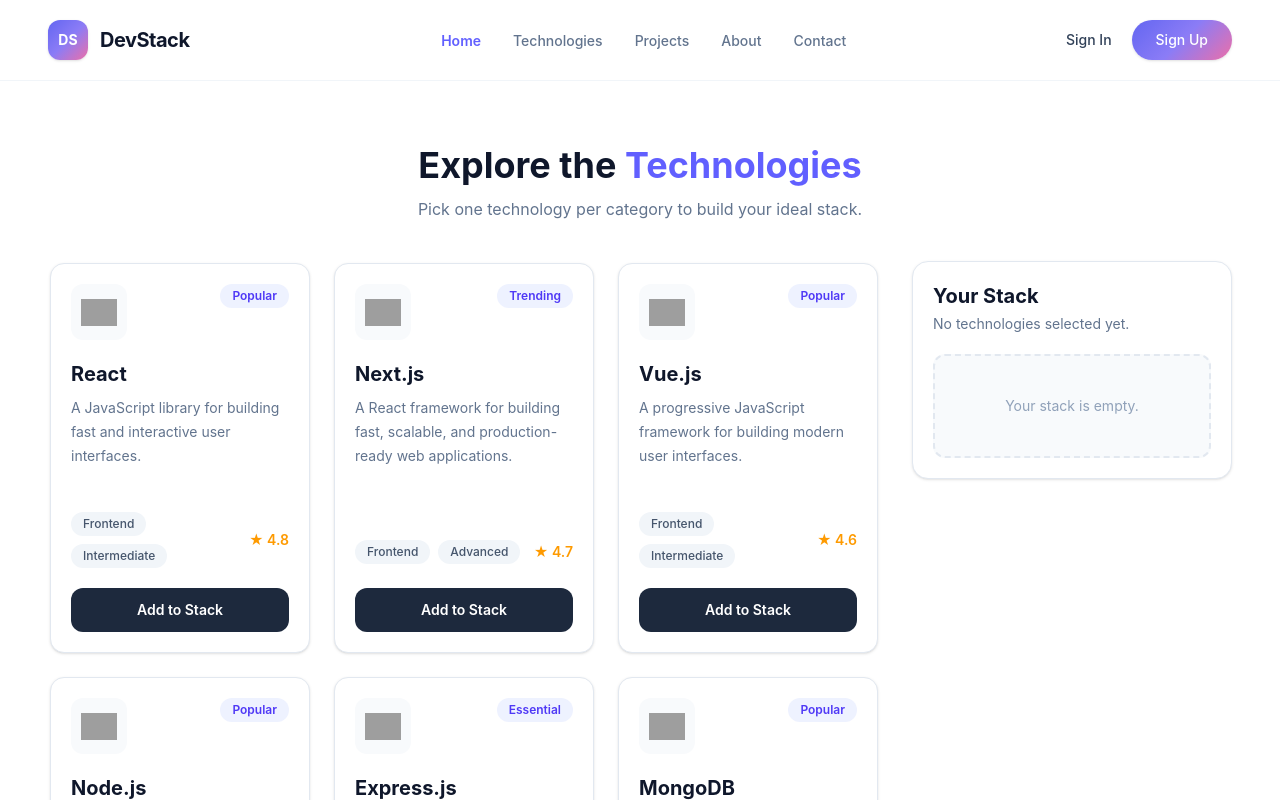
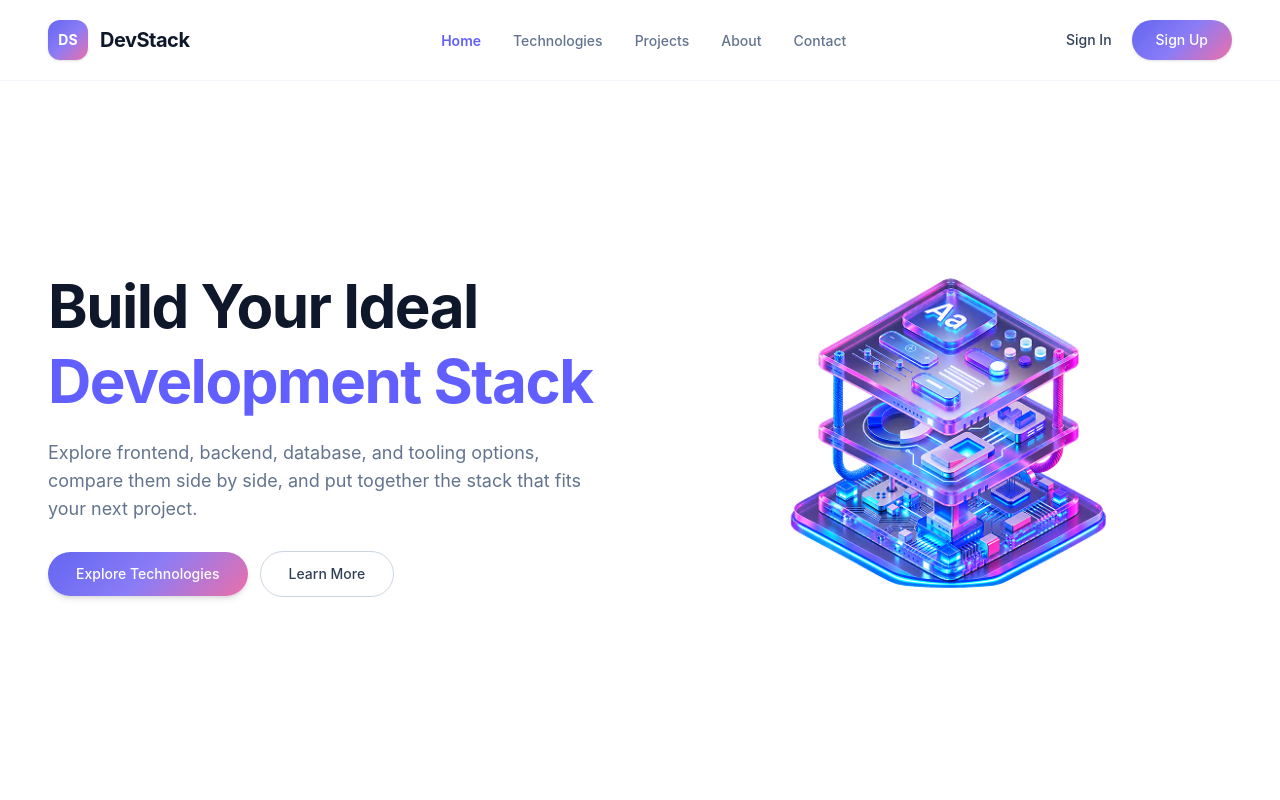
Before and after one commit to topu-00/Assignment-5, a React (Vite) app in the folder DevStack-App/: page / in a window 1280 px wide. Shown: the top 800 px of the page. Built offline with nearby package versions, Linux system fonts and the light colour scheme; grey boxes are pictures that could not be loaded.

Commit message:
Push4: Add HeroSection

```diff
--- a/DevStack-App/src/App.tsx
+++ b/DevStack-App/src/App.tsx
@@ -2,6 +2,7 @@
 import { ToastContainer, toast } from "react-toastify";
 
 import Nav from "./Components/Nav";
+import HeroSection from "./Components/HeroSection";
 
 import AllCard from "./Components/AllCard";
 import Stack from "./Components/Stack";
@@ -67,8 +68,7 @@
 
       <main>
 
-        {/* HeroSection */}
-
+        <HeroSection />
 
         <section
           id="technologies"
--- a/DevStack-App/src/Components/HeroSection.tsx
+++ b/DevStack-App/src/Components/HeroSection.tsx
@@ -0,0 +1,49 @@
+import bannerStack from "../assets/banner-stack.png";
+
+const HeroSection = () => {
+    return (
+        <section className="mx-auto flex w-full max-w-7xl flex-col items-center gap-10 px-5 py-12 sm:px-8 sm:py-16 md:py-20 lg:flex-row lg:justify-between lg:gap-12 lg:px-12 lg:py-24">
+            <div className="w-full text-center lg:w-1/2 lg:text-left">
+                <h1 className="text-4xl font-bold leading-tight tracking-tight text-slate-900 sm:text-5xl md:text-6xl lg:text-5xl xl:text-6xl">
+                    Build Your Ideal
+                    <br />
+                    <span className="text-indigo-500">
+                        Development Stack
+                    </span>
+                </h1>
+
+                <p className="mx-auto mt-5 max-w-xl text-sm leading-6 text-slate-500 sm:text-base sm:leading-7 md:text-lg lg:mx-0">
+                    Explore frontend, backend, database, and tooling options,
+                    compare them side by side, and put together the stack that
+                    fits your next project.
+                </p>
+
+                <div className="mt-7 flex flex-col items-center gap-3 sm:flex-row sm:justify-center lg:justify-start">
+                    <a
+                        href="#technologies"
+                        className="brand-gradient w-full rounded-full px-7 py-3 text-center text-sm font-medium text-white shadow-md transition hover:scale-105 sm:w-auto"
+                    >
+                        Explore Technologies
+                    </a>
+
+                    <a
+                        href="#about"
+                        className="w-full rounded-full border border-slate-300 bg-white px-7 py-3 text-center text-sm font-medium text-slate-700 transition hover:border-indigo-300 hover:bg-indigo-50 sm:w-auto"
+                    >
+                        Learn More
+                    </a>
+                </div>
+            </div>
+
+            <div className="flex w-full justify-center md:w-4/5 lg:w-1/2">
+                <img
+                    src={bannerStack}
+                    alt="Development Stack Illustration"
+                    className="h-auto w-full max-w-md object-contain sm:max-w-lg"
+                />
+            </div>
+        </section>
+    );
+};
+
+export default HeroSection;
```
